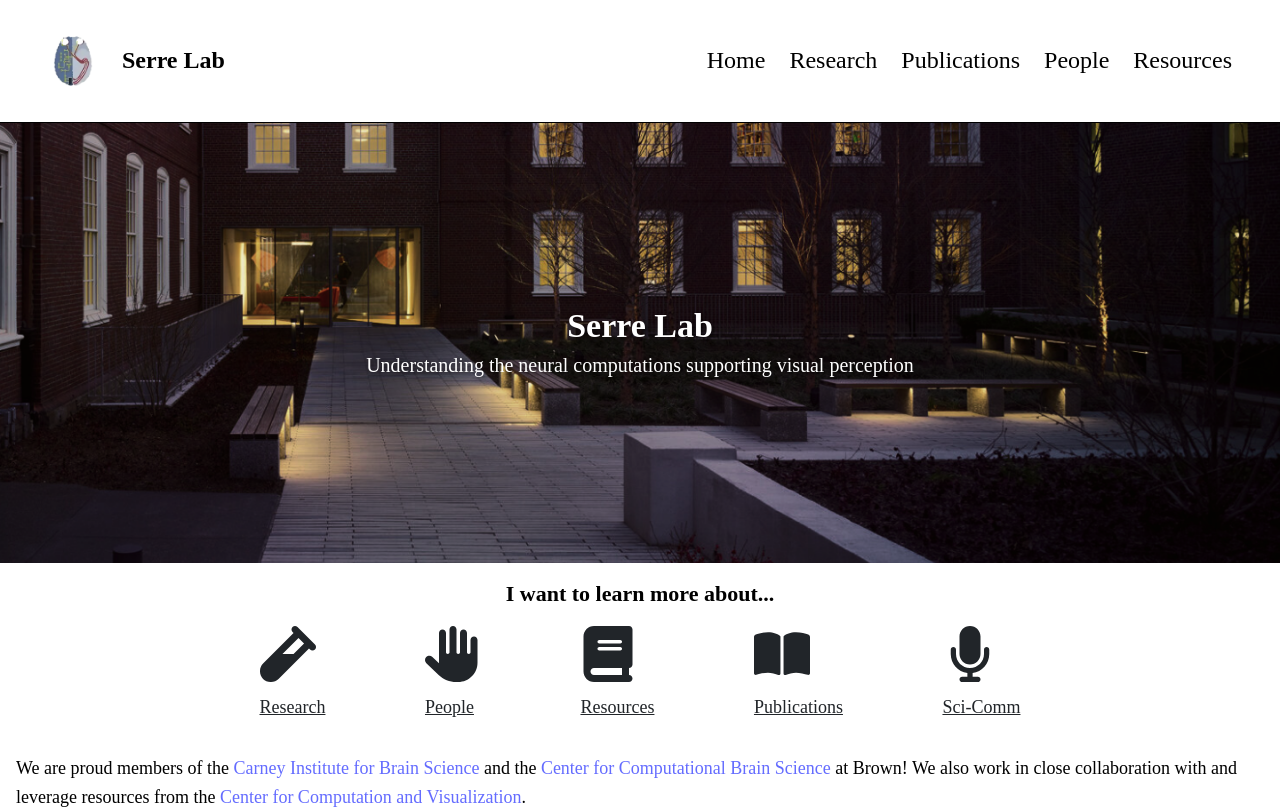
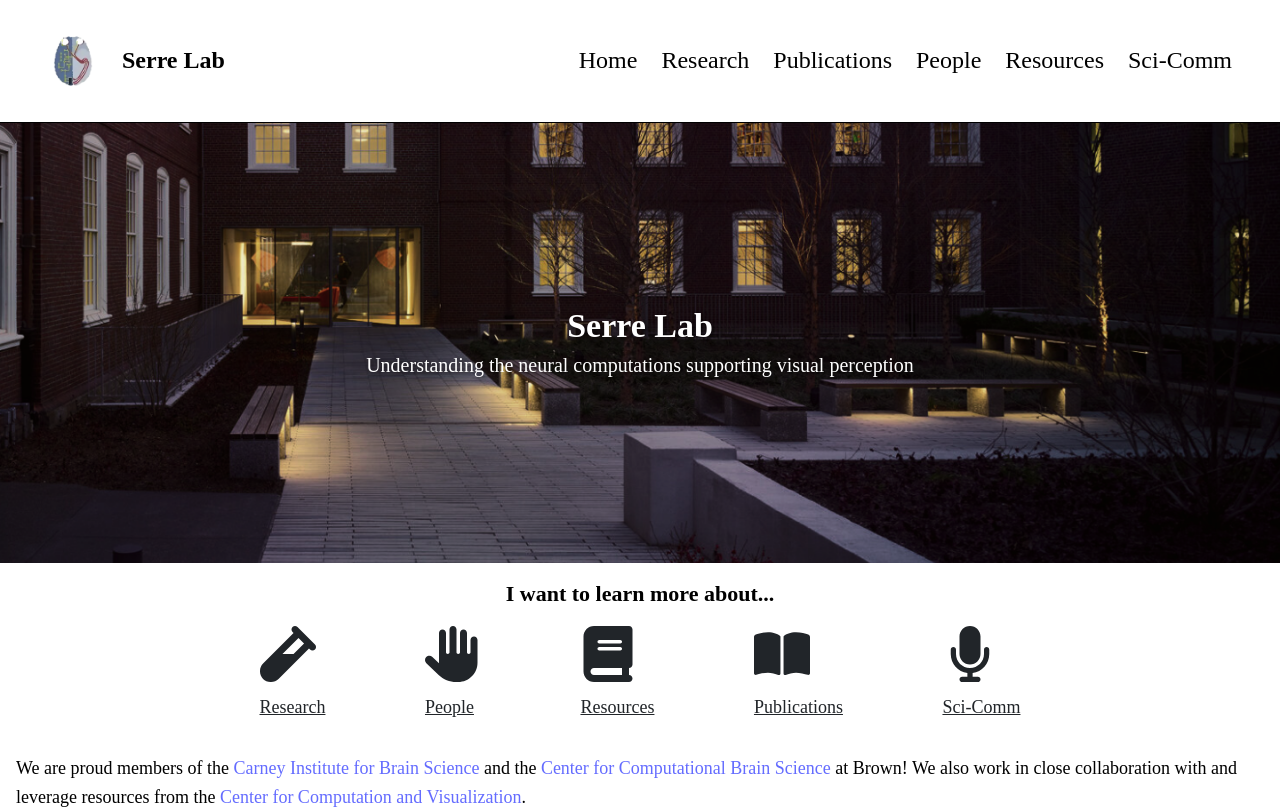
Before and after one commit to serre-lab/Lab-Website, a React (Vite) app: page / in a window 1280 px wide. Shown: the top 809 px of the page. Built offline with nearby package versions, Linux system fonts and the light colour scheme; a web font is replaced by a local one.

Commit message:
feat: sci-comm link

```diff
--- a/src/App.tsx
+++ b/src/App.tsx
@@ -32,6 +32,10 @@ const links: Links = {
         { to: "/people", label: "People" },
         // { to: "/about", label: "About" },
         { to: "/resources", label: "Resources" },
+        {
+            to: "https://serre-lab.clps.brown.edu/news-page/",
+            label: "Sci-Comm",
+        },
         // { to: "/scicomm", label: "Sci-Comm" },
     ],
     social: [
```
